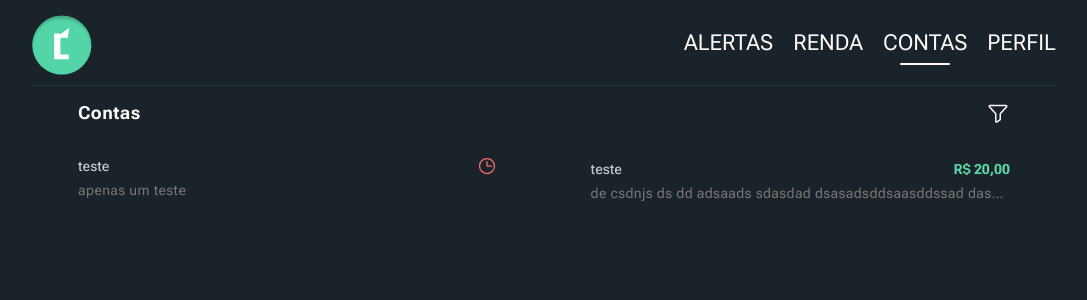
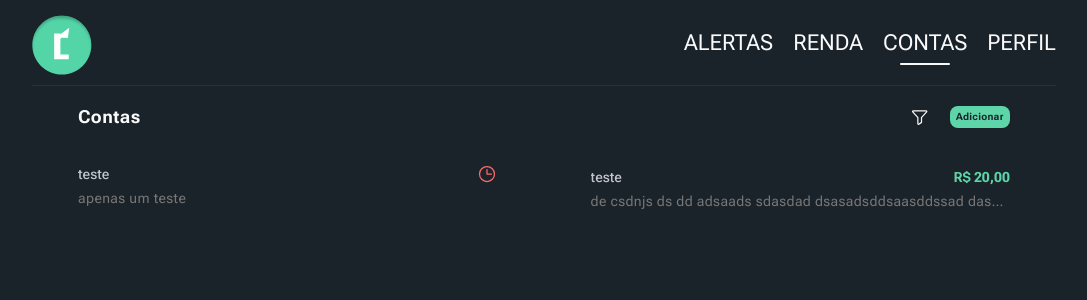
Before and after one commit to dhomini-rabelo/Coin-Frontend, a React (Vite) app in the folder project/: page /contas in a window 1280 px wide. Shown: the top 300 px of the page, without its empty margins (96-1183 px from the left). Built offline with nearby package versions, Linux system fonts and the light colour scheme.

Commit message:
ad simple button in /contas

```diff
--- /dev/null
+++ b/project/src/components/Buttons/simple.tsx
@@ -0,0 +1,19 @@
+import { useState, ReactNode } from "react"
+import styled from 'styled-components';
+
+const Button = {
+    main: styled.button`
+      background: #5ED5A8;
+      border-radius: 0.8rem;
+      width: 100%;
+      display: block;
+      border: none;
+    `,
+}
+
+
+export function SimpleButton({ children }: { children: ReactNode }) {
+    return (
+      <Button.main>{children}</Button.main>
+    )
+}
--- a/project/src/pages/contas/index.tsx
+++ b/project/src/pages/contas/index.tsx
@@ -1,5 +1,6 @@
 import { Funnel } from 'phosphor-react';
 import { BillBoxList } from '../../components/BillBoxList';
+import { SimpleButton } from '../../components/Buttons/simple';
 import { AccountPagesModel } from '../../themes/pages/account';
 import {Div, H1} from './styles';
 
@@ -10,7 +11,10 @@ export function BillPage() {
       <Div.container>
         <Div.title>
           <H1.title>Contas</H1.title>
-          <Funnel size={24} color='#fafafa' />
+          <Div.funel>
+            <Funnel size={32} color='#fafafa' />
+            <SimpleButton>Adicionar</SimpleButton>
+          </Div.funel>
         </Div.title>
         <BillBoxList />
       </Div.container>
--- a/project/src/pages/contas/styles.ts
+++ b/project/src/pages/contas/styles.ts
@@ -9,6 +9,27 @@ export const Div = {
     display: flex;
     justify-content: space-between;
     align-items: center;
+  `,
+
+  funel: styled.div`
+    display: flex;
+    align-items: center;
+
+    button {
+      font-size: 10px;
+      line-height: 22px;
+      letter-spacing: 0.0264em;
+      font-style: normal;
+      font-weight: 700;
+      margin-left: 2rem;
+      color: #1B232A;
+    }
+
+    @media(max-width: 768px) {
+      button {
+        display: none;
+      }
+    }
   `,
 
   a: styled.div``,
```
